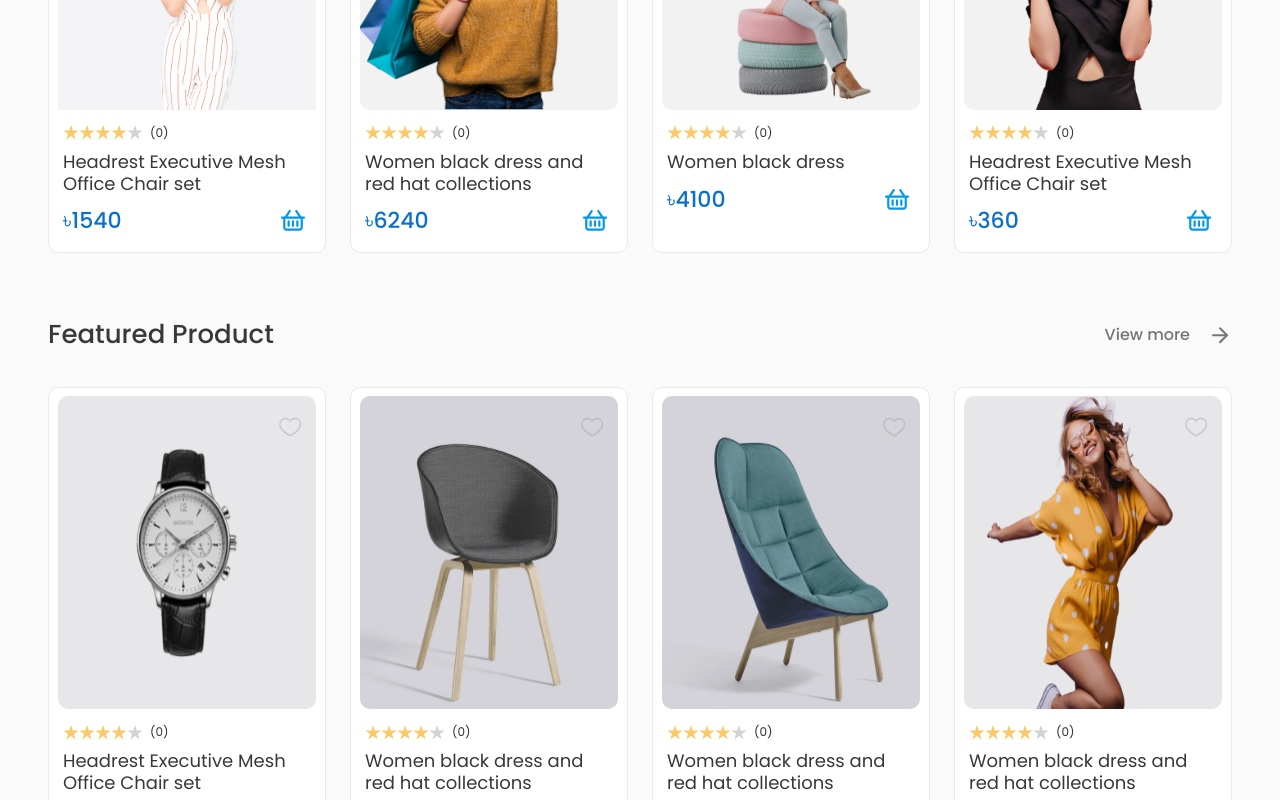
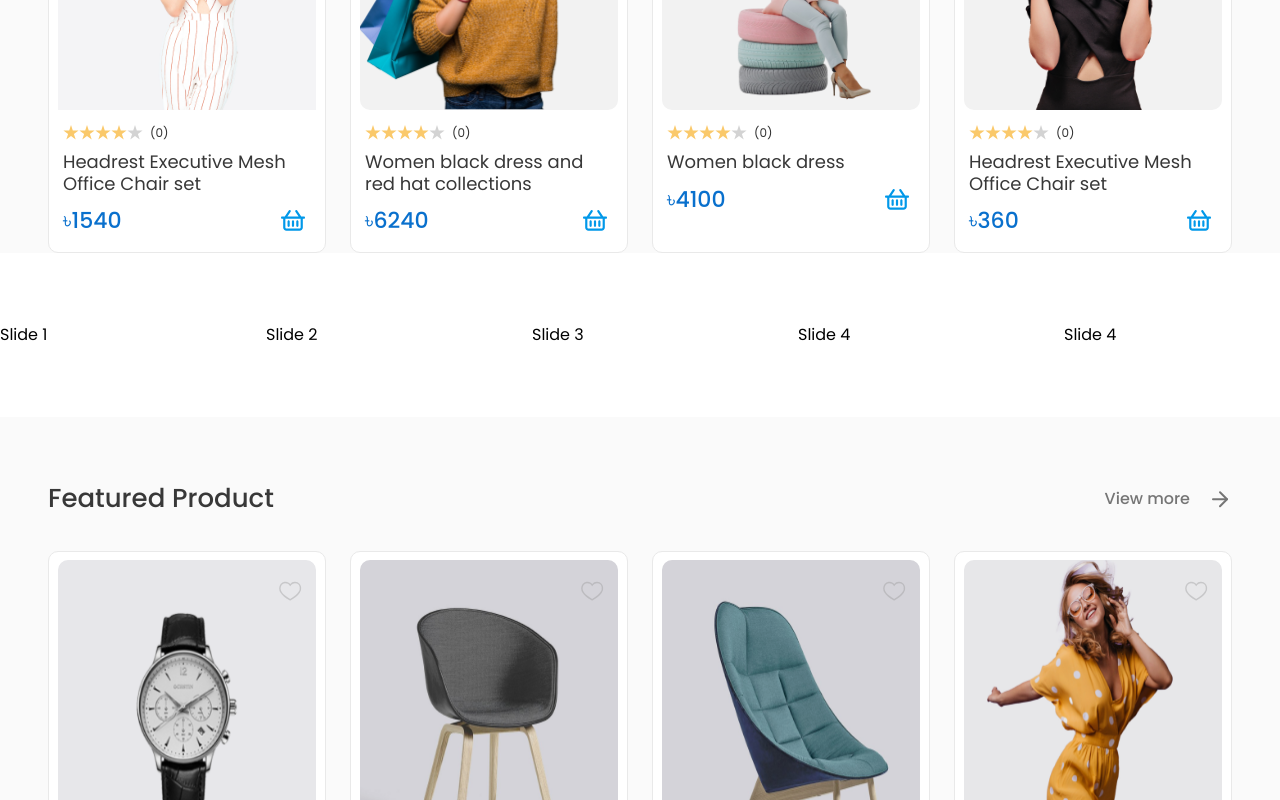
Before and after one commit to nursoftwarebd/glamcart-e-commerce, a Next.js app: page / in a window 1280 px wide. Shown: the part 1490-2290 px from the top of the page. Built offline with nearby package versions, Linux system fonts and the light colour scheme.

Commit message:
slider doesn't work

```diff
--- a/src/app/page.js
+++ b/src/app/page.js
@@ -1,5 +1,6 @@
 // import Hero from "@/components/screen/Home/Hero";
 
+import TrySwiper from "@/components/common/TrySwiper";
 import Category from "@/components/screen/Home/Category";
 import Featured from "@/components/screen/Home/Featured";
 import FlashDeals from "@/components/screen/Home/FlashDeals";
@@ -16,6 +17,7 @@ export default function Home() {
       <Hero />
       <Category />
       <FlashDeals />
+      <TrySwiper />
       <Featured />
     </>
   );
--- /dev/null
+++ b/src/components/common/TrySwiper.jsx
@@ -0,0 +1,28 @@
+"use client";
+import { Swiper, SwiperSlide } from "swiper/react";
+
+// Import Swiper styles
+import "swiper/css";
+import { Navigation } from "swiper/modules";
+const TrySwiper = () => {
+  return (
+    <div className="py-18">
+      <Swiper
+        spaceBetween={50}
+        slidesPerView={5}
+        navigation={true}
+        modules={[Navigation]}
+      >
+        <SwiperSlide>Slide 1</SwiperSlide>
+        <SwiperSlide>Slide 2</SwiperSlide>
+        <SwiperSlide>Slide 3</SwiperSlide>
+        <SwiperSlide>Slide 4</SwiperSlide>
+        <SwiperSlide>Slide 4</SwiperSlide>
+        <SwiperSlide>Slide 4</SwiperSlide>
+        <SwiperSlide>Slide 4</SwiperSlide>
+      </Swiper>
+    </div>
+  );
+};
+
+export default TrySwiper;
--- a/src/components/shared/Navbar/DragMenu.jsx
+++ b/src/components/shared/Navbar/DragMenu.jsx
@@ -3,53 +3,13 @@ import { navLinks } from "@/data/navLinks";
 import Link from "next/link";
 
 const DragMenu = () => {
-  // var settings = {
-  //   dots:null,
-  //   infinite: true,
-  //   speed: 500,
-  //   slidesToShow: 5,
-  //   slidesToScroll: 1,
-  //   nextArrow:<NextArrow />,
-  //   // prevArrow:slick-disabled ,
-  //   initialSlide: 0,
-
-  //   responsive: [
-  //     {
-  //       breakpoint: 1024,
-  //       settings: {
-  //         slidesToShow: 3,
-  //         slidesToScroll: 1,
-  //         infinite: true,
-  //         dots: true
-  //       }
-  //     },
-  //     {
-  //       breakpoint: 600,
-  //       settings: {
-  //         slidesToShow: 2,
-  //         slidesToScroll: 2,
-  //         initialSlide: 2
-  //       }
-  //     },
-  //     {
-  //       breakpoint: 480,
-  //       settings: {
-  //         slidesToShow: 1,
-  //         slidesToScroll: 1
-  //       }
-  //     }
-  //   ]
-
-  // };
-  // <Slider  {...settings} ></Slider>
   return (
     <>
       <div className="relative">
         <div className="hidden xl:flex lg:mx-8 mt-[25px]">
-          <ul className="flex items-center gap-8 xl:gap-12">
-            {navLinks.map((link, index) => {
-              return (
-                <li key={index} className="menu_list group">
+          <div className="flex items-center gap-8 xl:gap-12">
+            {navLinks.map((link, index) => (
+              <div key={index} className="menu_list group">
                 {link.name}
                 <div className="w-full duration-500 invisible group-hover:visible  bg-white absolute top-[30px] left-0 z-[999] px-[74px] py-8">
                   <div className="grid grid-cols-5 ">
@@ -183,10 +143,9 @@ const DragMenu = () => {
                     </div>
                   </div>
                 </div>
-                </li>
-              );
-            })}
-          </ul>
+              </div>
+            ))}
+          </div>
         </div>
       </div>
     </>
```
Lines whose indentation alone changed are shown as unchanged.
